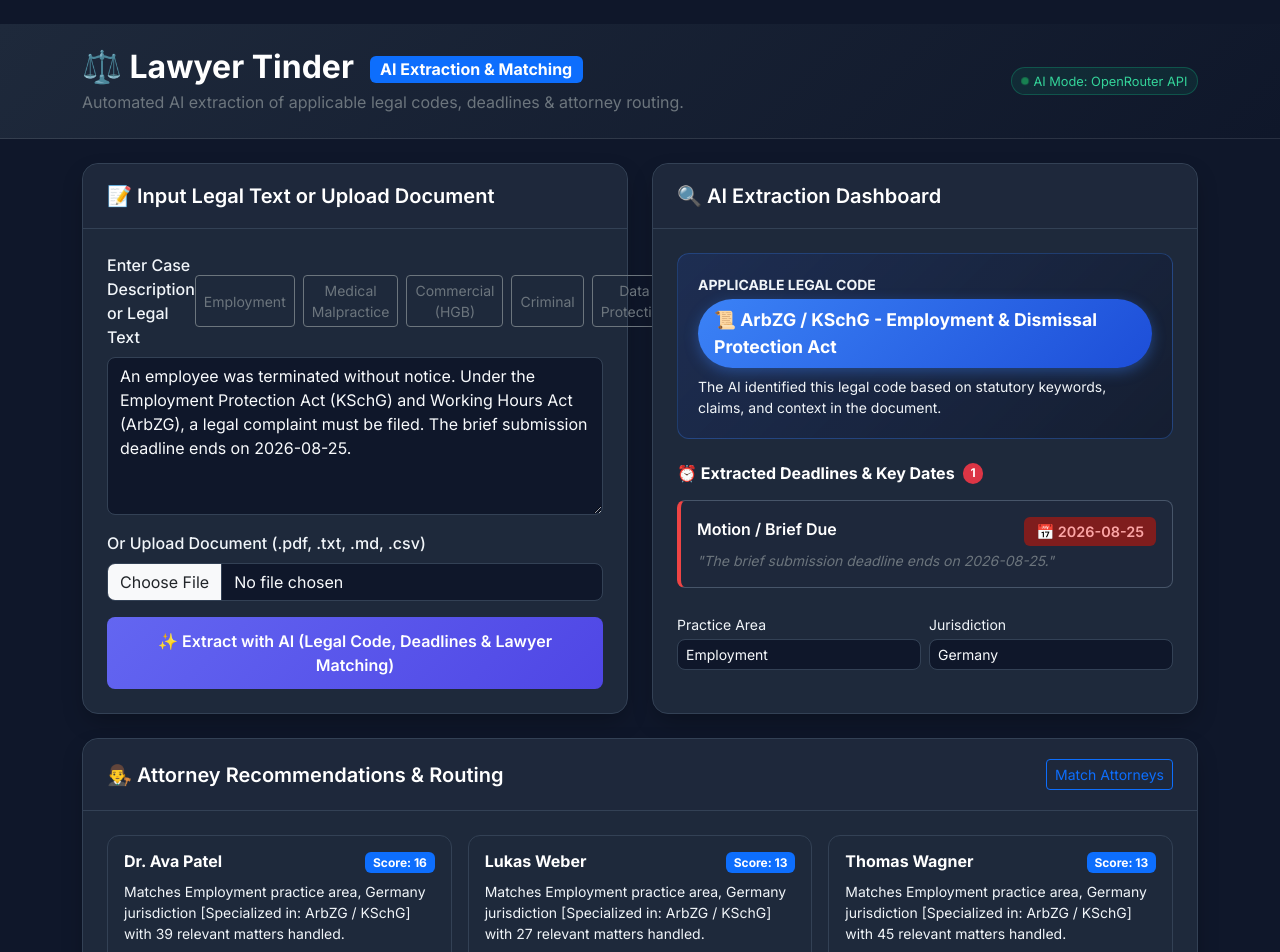
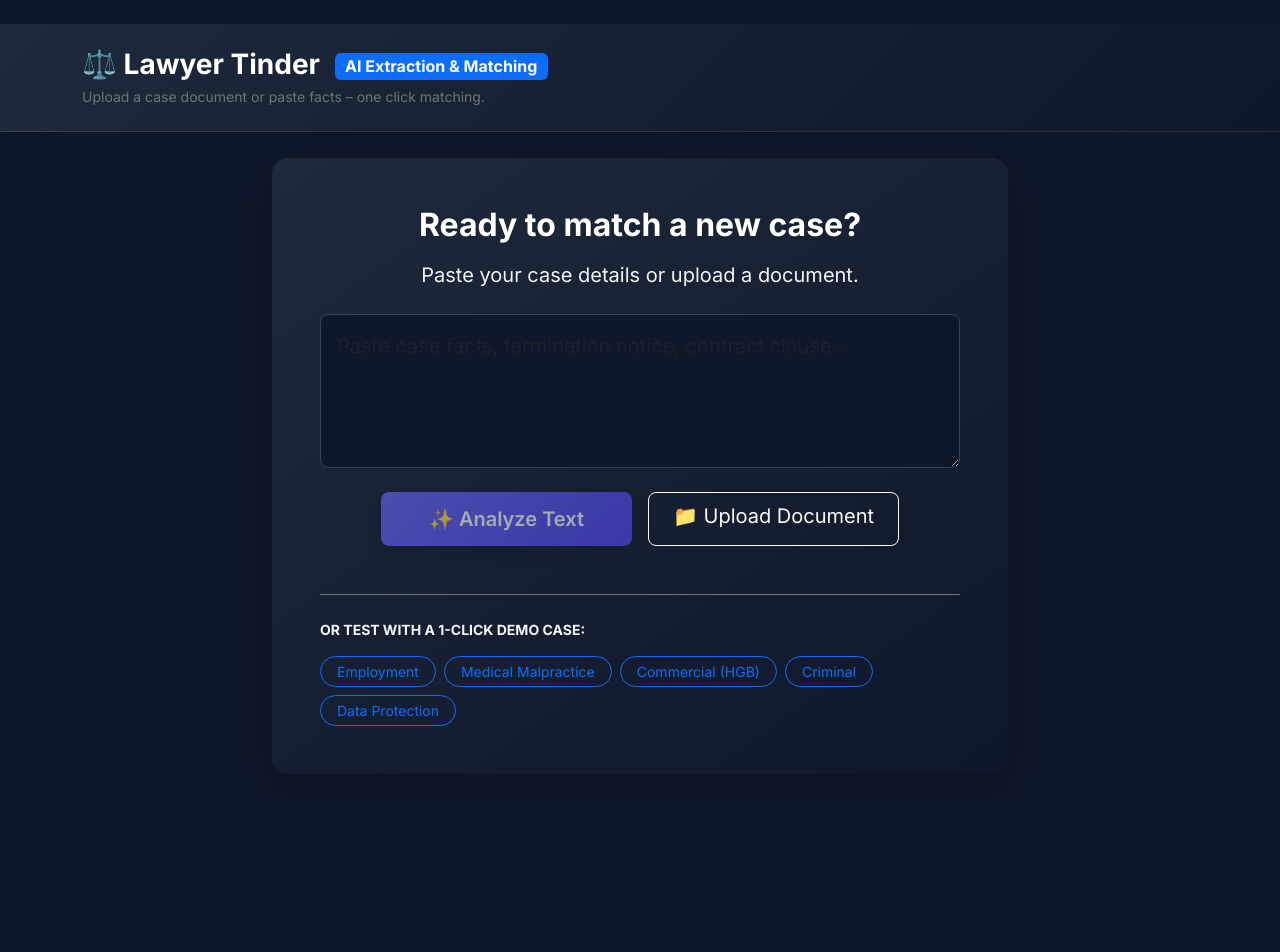
Before and after one commit to Cubester27/Lawyer-Tinder, a React (Vite) app in the folder frontend/: page / in a window 1280 px wide. Shown: the top 952 px of the page. After the commit the page ends 800 px from the top, so only its background shows below. Built offline with nearby package versions, Linux system fonts and the light colour scheme.

Commit message:
Updated the UI

```diff
--- a/frontend/src/App.jsx
+++ b/frontend/src/App.jsx
@@ -24,57 +24,16 @@ function App() {
     }
   ];
 
-  const [rawText, setRawText] = useState(DEMO_CASES[0].text);
-  const [caseInput, setCaseInput] = useState({
-    title: 'Employment Termination Claim',
-    practiceArea: 'Employment',
-    caseFocus: 'Employment',
-    jurisdiction: 'Germany',
-    applicableCode: 'ArbZG / KSchG - Employment & Dismissal Protection Act',
-    summary: 'An employee was terminated without notice and seeks legal action.',
-    deadlines: [
-      {
-        date: '2026-08-25',
-        label: 'Motion / Brief Due',
-        sourceText: 'The brief submission deadline ends on 2026-08-25.'
-      }
-    ],
-    primaryDeadlineDate: '2026-08-25',
-    extractedBy: 'openrouter'
-  });
-
-  const DEFAULT_RECOMMENDATIONS = [
-    {
-      id: '1',
-      name: 'Dr. Ava Patel',
-      score: 16,
-      reason: 'Matches Employment practice area, Germany jurisdiction [Specialized in: ArbZG / KSchG] with 39 relevant matters handled.',
-      source: 'heuristic'
-    },
-    {
-      id: '6',
-      name: 'Lukas Weber',
-      score: 13,
-      reason: 'Matches Employment practice area, Germany jurisdiction [Specialized in: ArbZG / KSchG] with 27 relevant matters handled.',
-      source: 'heuristic'
-    },
-    {
-      id: '14',
-      name: 'Thomas Wagner',
-      score: 13,
-      reason: 'Matches Employment practice area, Germany jurisdiction [Specialized in: ArbZG / KSchG] with 45 relevant matters handled.',
-      source: 'heuristic'
-    }
-  ];
-
-  const [recommendations, setRecommendations] = useState(DEFAULT_RECOMMENDATIONS);
+  const [rawText, setRawText] = useState('');
+  const [caseInput, setCaseInput] = useState(null);
+  const [recommendations, setRecommendations] = useState([]);
   const [approvalMessage, setApprovalMessage] = useState('');
   const [notes, setNotes] = useState('Urgent deadline - Please prioritize case intake.');
   const [statusMessage, setStatusMessage] = useState('');
   const [isLoading, setIsLoading] = useState(false);
 
-  async function handleAnalyzeText() {
-    if (!rawText.trim()) return;
+  async function handleAnalyzeText(text = rawText) {
+    if (!text.trim()) return;
     setIsLoading(true);
     setStatusMessage('');
 
@@ -82,7 +41,7 @@ function App() {
       const response = await fetch('/api/extract', {
         method: 'POST',
         headers: { 'Content-Type': 'application/json' },
-        body: JSON.stringify({ text: rawText, fileName: 'Input Legal Text' })
+        body: JSON.stringify({ text, fileName: 'Input Legal Text' })
       });
       const data = await response.json();
       if (data.caseInput) {
@@ -90,7 +49,7 @@ function App() {
         const recs = data.recommendations || data.caseInput.recommendations || [];
         setRecommendations(recs);
         setApprovalMessage('');
-        setStatusMessage(`Analysis & Lawyer Matching complete! Code: ${data.caseInput.applicableCode} (${recs.length} lawyers suggested)`);
+        setStatusMessage(`Analysis & Lawyer Matching complete! Code: ${data.caseInput.applicableCode}`);
       }
     } catch (err) {
       setStatusMessage('Error performing AI extraction.');
@@ -119,29 +78,10 @@ function App() {
         const recs = data.recommendations || data.caseInput.recommendations || [];
         setRecommendations(recs);
         setApprovalMessage('');
-        setStatusMessage(`File "${data.fileName}" analyzed & Lawyers matched! Code: ${data.caseInput.applicableCode} (${recs.length} lawyers suggested)`);
+        setStatusMessage(`File "${data.fileName}" analyzed! Code: ${data.caseInput.applicableCode}`);
       }
     } catch (err) {
       setStatusMessage('Error uploading document.');
-    } finally {
-      setIsLoading(false);
-    }
-  }
-
-  async function handleRecommend(event) {
-    event.preventDefault();
-    setIsLoading(true);
-    try {
-      const response = await fetch('/api/recommend', {
-        method: 'POST',
-        headers: { 'Content-Type': 'application/json' },
-        body: JSON.stringify(caseInput)
-      });
-      const data = await response.json();
-      setRecommendations(data.recommendations || []);
-      setApprovalMessage('');
-    } catch (err) {
-      setStatusMessage('Error fetching attorney recommendations.');
     } finally {
       setIsLoading(false);
     }
@@ -157,21 +97,29 @@ function App() {
     setApprovalMessage(`Case assigned to ${data.approval.selectedLawyer} for "${data.approval.caseTitle}".`);
   }
 
+  function handleStartOver() {
+    setCaseInput(null);
+    setRecommendations([]);
+    setRawText('');
+    setStatusMessage('');
+    setApprovalMessage('');
+  }
+
   return (
-    <div className="min-vh-100 py-4">
+    <div className="min-vh-100 py-4 d-flex flex-column">
       {/* Header Banner */}
-      <header className="hero-header py-4 mb-4">
+      <header className="hero-header py-4 mb-4 shadow-sm">
         <div className="container">
           <div className="d-flex align-items-center justify-content-between flex-wrap gap-3">
             <div>
-              <h1 className="h2 fw-bold text-white mb-1">
+              <h1 className="h3 fw-bold text-white mb-1">
                 ⚖️ Lawyer Tinder <span className="badge bg-primary fs-6 align-middle ms-2">AI Extraction & Matching</span>
               </h1>
-              <p className="text-secondary mb-0">
-                Automated AI extraction of applicable legal codes, deadlines & attorney routing.
+              <p className="text-secondary mb-0 small">
+                Upload a case document or paste facts – one click matching.
               </p>
             </div>
-            {caseInput.extractedBy && (
+            {caseInput && caseInput.extractedBy && (
               <span className="extracted-pill d-inline-flex align-items-center gap-1">
                 <span className="spinner-grow spinner-grow-sm text-success" role="status" style={{ width: '8px', height: '8px' }}></span>
                 AI Mode: {caseInput.extractedBy === 'openrouter' ? 'OpenRouter API' : caseInput.extractedBy === 'ai' ? 'OpenAI GPT' : 'Heuristic Rules'}
@@ -181,160 +129,150 @@ function App() {
         </div>
       </header>
 
-      <main className="container">
-        <div className="row g-4">
-          {/* Left Column: Text & Document Input */}
-          <div className="col-lg-6">
-            <div className="app-card h-100">
-              <div className="app-card-header d-flex justify-content-between align-items-center">
-                <h5 className="mb-0 fw-semibold text-white">📝 Input Legal Text or Upload Document</h5>
+      <main className="container flex-grow-1 d-flex flex-column">
+        {statusMessage && !caseInput && (
+           <div className="alert alert-info py-2 small bg-opacity-10 border-info text-info mb-4 text-center">{statusMessage}</div>
+        )}
+
+        {!caseInput ? (
+          <div className="row justify-content-center align-items-center flex-grow-1">
+            <div className="col-lg-8">
+              <div className="app-card text-center p-5 shadow-lg border-0" style={{background: 'linear-gradient(145deg, #1e293b, #0f172a)'}}>
+                <h2 className="text-white mb-3 fw-bold">Ready to match a new case?</h2>
+                <p className="text-slate-300 mb-4 fs-5">Paste your case details or upload a document.</p>
+
+                <div className="mb-4">
+                  <textarea
+                    className="form-control form-control-custom text-start p-3 fs-5"
+                    rows={4}
+                    value={rawText}
+                    onChange={(e) => setRawText(e.target.value)}
+                    placeholder="Paste case facts, termination notice, contract clause..."
+                  />
                 </div>
-              <div className="card-body p-4">
-                <div className="mb-3">
-                  <div className="d-flex justify-content-between align-items-center mb-2">
-                    <label className="form-label text-slate-300 fw-medium mb-0">Enter Case Description or Legal Text</label>
-                    <div className="d-flex gap-2">
+
+                <div className="d-flex justify-content-center flex-wrap gap-3 mb-5">
+                  <button onClick={() => handleAnalyzeText()} disabled={isLoading || !rawText.trim()} className="btn btn-ai btn-lg px-5 shadow">
+                    {isLoading ? (
+                      <><span className="spinner-border spinner-border-sm me-2" role="status" aria-hidden="true"></span>Analyzing...</>
+                    ) : (
+                      '✨ Analyze Text'
+                    )}
+                  </button>
+
+                  <div className="position-relative overflow-hidden btn btn-outline-light btn-lg px-4">
+                    📁 Upload Document
+                    <input type="file" className="position-absolute top-0 start-0 opacity-0 w-100 h-100" style={{cursor: 'pointer'}} accept=".pdf,.txt,.md,.csv" onChange={handleFileUpload} />
+                  </div>
+                </div>
+
+                <div className="text-start mt-4 border-top border-secondary pt-4">
+                  <label className="text-slate-400 small mb-3 d-block fw-bold text-uppercase tracking-wide">Or test with a 1-click Demo Case:</label>
+                  <div className="d-flex flex-wrap gap-2">
                     {DEMO_CASES.map((demo, idx) => (
                       <button
                         key={idx}
-                          className="btn btn-outline-secondary btn-sm"
-                          onClick={() => setRawText(demo.text)}
-                          title="Load demo text to test fallback"
+                        className="btn btn-sm btn-outline-primary rounded-pill px-3"
+                        onClick={() => handleAnalyzeText(demo.text)}
+                        disabled={isLoading}
                       >
                         {demo.label}
                       </button>
                     ))}
                   </div>
                 </div>
-                  <textarea
-                    className="form-control form-control-custom"
-                    rows={6}
-                    value={rawText}
-                    onChange={(e) => setRawText(e.target.value)}
-                    placeholder="Paste case facts, termination notice, contract clause, or legal complaint here..."
-                  />
               </div>
-
-                <div className="mb-3">
-                  <label className="form-label text-slate-300 fw-medium">Or Upload Document (.pdf, .txt, .md, .csv)</label>
-                  <input type="file" className="form-control form-control-custom" accept=".pdf,.txt,.md,.csv" onChange={handleFileUpload} />
             </div>
-
-                <div className="d-grid gap-2">
-                  <button onClick={handleAnalyzeText} disabled={isLoading} className="btn btn-ai d-flex align-items-center justify-content-center gap-2">
-                    {isLoading ? (
-                      <>
-                        <span className="spinner-border spinner-border-sm" role="status" aria-hidden="true"></span>
-                        Extracting & Matching...
-                      </>
+          </div>
         ) : (
-                      <>✨ Extract with AI (Legal Code, Deadlines & Lawyer Matching)</>
-                    )}
+          <div className="row g-4 fade-in">
+            <div className="col-12 d-flex justify-content-between align-items-center mb-2">
+              <h4 className="text-white mb-0">Analysis Results</h4>
+              <button onClick={handleStartOver} className="btn btn-outline-secondary btn-sm rounded-pill px-3">
+                ← Start New Case
               </button>
             </div>
 
-                {statusMessage && <div className="alert alert-info mt-3 mb-0 py-2 small bg-opacity-10 border-info text-info">{statusMessage}</div>}
+            {/* AI Extracted Dashboard */}
+            <div className="col-lg-4">
+              <div className="app-card h-100 border-0 shadow">
+                <div className="app-card-header bg-transparent border-bottom border-secondary pb-3 pt-4 px-4">
+                  <h5 className="mb-0 fw-semibold text-white">🔍 Case Details</h5>
                 </div>
-            </div>
+                <div className="card-body p-4">
+                  <div className="law-code-card mb-4 border-0 shadow-sm" style={{background: 'rgba(59, 130, 246, 0.1)'}}>
+                    <div className="text-uppercase small text-blue-400 fw-bold mb-2">Applicable Legal Code</div>
+                    <div className="law-code-badge fs-6 mb-0 w-100 justify-content-center">📜 {caseInput.applicableCode || 'No code detected'}</div>
                   </div>
 
-          {/* Right Column: AI Extracted Dashboard */}
-          <div className="col-lg-6">
-            <div className="app-card h-100">
-              <div className="app-card-header d-flex justify-content-between align-items-center">
-                <h5 className="mb-0 fw-semibold text-white">🔍 AI Extraction Dashboard</h5>
-              </div>
-              <div className="card-body p-4">
-                {/* Legal Code Highlight */}
-                <div className="law-code-card mb-4">
-                  <div className="text-uppercase small text-blue-400 fw-bold mb-1">Applicable Legal Code</div>
-                  <div className="d-flex align-items-center gap-2 mb-2">
-                    <span className="law-code-badge">📜 {caseInput.applicableCode || 'No legal code detected'}</span>
-                  </div>
-                  <p className="text-slate-300 small mb-0">
-                    The AI identified this legal code based on statutory keywords, claims, and context in the document.
-                  </p>
-                </div>
-
-                {/* Deadlines Section */}
                   <div className="mb-4">
                     <h6 className="fw-bold text-white d-flex align-items-center gap-2 mb-3">
-                    ⏰ Extracted Deadlines & Key Dates
+                      ⏰ Key Deadlines
                       <span className="badge bg-danger rounded-pill">{caseInput.deadlines?.length || 0}</span>
                     </h6>
-
                     {caseInput.deadlines?.length ? (
                       <div className="d-flex flex-column gap-2">
                         {caseInput.deadlines.map((dl, idx) => (
-                        <div key={`${dl.date}-${idx}`} className="deadline-card p-3">
-                          <div className="d-flex justify-content-between align-items-start mb-1">
-                            <span className="fw-semibold text-white">{dl.label || 'Deadline'}</span>
-                            <span className="deadline-date-pill">📅 {dl.date}</span>
+                          <div key={`${dl.date}-${idx}`} className="deadline-card p-3 border-0 bg-dark bg-opacity-50">
+                            <div className="d-flex justify-content-between align-items-center mb-1">
+                              <span className="fw-semibold text-white fs-6">{dl.label || 'Deadline'}</span>
+                              <span className="deadline-date-pill ms-2">📅 {dl.date}</span>
                             </div>
-                          {dl.sourceText && <p className="text-secondary small mb-0 fst-italic">"{dl.sourceText}"</p>}
+                            {dl.sourceText && <p className="text-secondary small mb-0 mt-2 fst-italic">"{dl.sourceText}"</p>}
                           </div>
                         ))}
                       </div>
                     ) : (
                       <div className="text-muted small p-3 bg-dark bg-opacity-50 rounded border border-secondary border-opacity-25">
-                      No specific deadline dates detected in the text.
+                        No specific deadline dates detected.
                       </div>
                     )}
                   </div>
 
-                {/* Summary & Metadata */}
-                <div className="row g-2">
+                  <div className="row g-2 mt-auto">
                     <div className="col-6">
-                    <label className="form-label text-slate-300 small mb-1">Practice Area</label>
-                    <input
-                      type="text"
-                      className="form-control form-control-custom form-control-sm"
-                      value={caseInput.practiceArea || ''}
-                      onChange={(e) => setCaseInput({ ...caseInput, practiceArea: e.target.value })}
-                    />
+                      <div className="bg-dark bg-opacity-50 p-2 rounded">
+                        <label className="form-label text-slate-400 small mb-0 d-block text-uppercase">Practice Area</label>
+                        <span className="text-white fw-medium">{caseInput.practiceArea || 'Unknown'}</span>
+                      </div>
                     </div>
                     <div className="col-6">
-                    <label className="form-label text-slate-300 small mb-1">Jurisdiction</label>
-                    <input
-                      type="text"
-                      className="form-control form-control-custom form-control-sm"
-                      value={caseInput.jurisdiction || ''}
-                      onChange={(e) => setCaseInput({ ...caseInput, jurisdiction: e.target.value })}
-                    />
+                      <div className="bg-dark bg-opacity-50 p-2 rounded">
+                        <label className="form-label text-slate-400 small mb-0 d-block text-uppercase">Jurisdiction</label>
+                        <span className="text-white fw-medium">{caseInput.jurisdiction || 'Unknown'}</span>
+                      </div>
                     </div>
                   </div>
                 </div>
               </div>
             </div>
 
-          {/* Full Width: Attorney Recommendations */}
-          <div className="col-12">
-            <div className="app-card">
-              <div className="app-card-header d-flex justify-content-between align-items-center">
-                <h5 className="mb-0 fw-semibold text-white">👨‍⚖️ Attorney Recommendations & Routing</h5>
-                <button onClick={handleRecommend} className="btn btn-outline-primary btn-sm">
-                  Match Attorneys
-                </button>
+            {/* Attorney Recommendations */}
+            <div className="col-lg-8">
+              <div className="app-card h-100 border-0 shadow">
+                <div className="app-card-header bg-transparent border-bottom border-secondary pb-3 pt-4 px-4 d-flex justify-content-between align-items-center">
+                  <h5 className="mb-0 fw-semibold text-white">👨‍⚖️ Matched Attorneys</h5>
                 </div>
                 <div className="card-body p-4">
                   <div className="row g-3">
                     {recommendations.length === 0 ? (
-                    <div className="col-12 text-center py-4 text-secondary">
-                      Click "Match Attorneys" to view top candidates based on legal code ({caseInput.applicableCode}) and deadlines.
+                      <div className="col-12 text-center py-5 text-secondary">
+                        No attorneys found for this case profile.
                       </div>
                     ) : (
-                    recommendations.map((rec) => (
-                      <div key={rec.id} className="col-md-4">
-                        <div className="lawyer-card p-3 h-100 d-flex flex-column justify-content-between">
+                      recommendations.map((rec, index) => (
+                        <div key={rec.id} className="col-md-6 mb-2">
+                          <div className="lawyer-card p-4 h-100 d-flex flex-column justify-content-between border border-secondary border-opacity-50 shadow-sm position-relative overflow-hidden">
+                            {index === 0 && <div className="position-absolute top-0 end-0 bg-success text-white px-3 py-1 small fw-bold" style={{borderBottomLeftRadius: '8px'}}>Top Match</div>}
                             <div>
-                            <div className="d-flex justify-content-between align-items-start mb-2">
-                              <h6 className="fw-bold text-white mb-0">{rec.name}</h6>
-                              <span className="badge bg-primary">Score: {rec.score}</span>
+                              <div className="d-flex justify-content-between align-items-start mb-3">
+                                <h5 className="fw-bold text-white mb-0">{rec.name}</h5>
+                                <span className="badge bg-primary fs-6">Score: {rec.score}</span>
                               </div>
-                            <p className="text-slate-300 small mb-3">{rec.reason}</p>
+                              <p className="text-slate-300 mb-4">{rec.reason}</p>
                             </div>
-                          <button onClick={() => handleApprove(rec.id)} className="btn btn-outline-success btn-sm w-100 mt-2">
-                            Assign Case
+                            <button onClick={() => handleApprove(rec.id)} className="btn btn-outline-success w-100 fw-bold">
+                              Assign Case to {rec.name.split(' ')[0]}
                             </button>
                           </div>
                         </div>
@@ -343,15 +281,16 @@ function App() {
                   </div>
 
                   {approvalMessage && (
-                  <div className="alert alert-success mt-4 mb-0 d-flex align-items-center gap-2">
-                    <span>✅</span>
-                    <div>{approvalMessage}</div>
+                    <div className="alert alert-success mt-4 mb-0 d-flex align-items-center gap-2 border-0 shadow-sm">
+                      <span className="fs-5">✅</span>
+                      <div className="fw-medium">{approvalMessage}</div>
                     </div>
                   )}
                 </div>
               </div>
             </div>
           </div>
+        )}
       </main>
     </div>
   );
```
Lines whose indentation alone changed are shown as unchanged.
